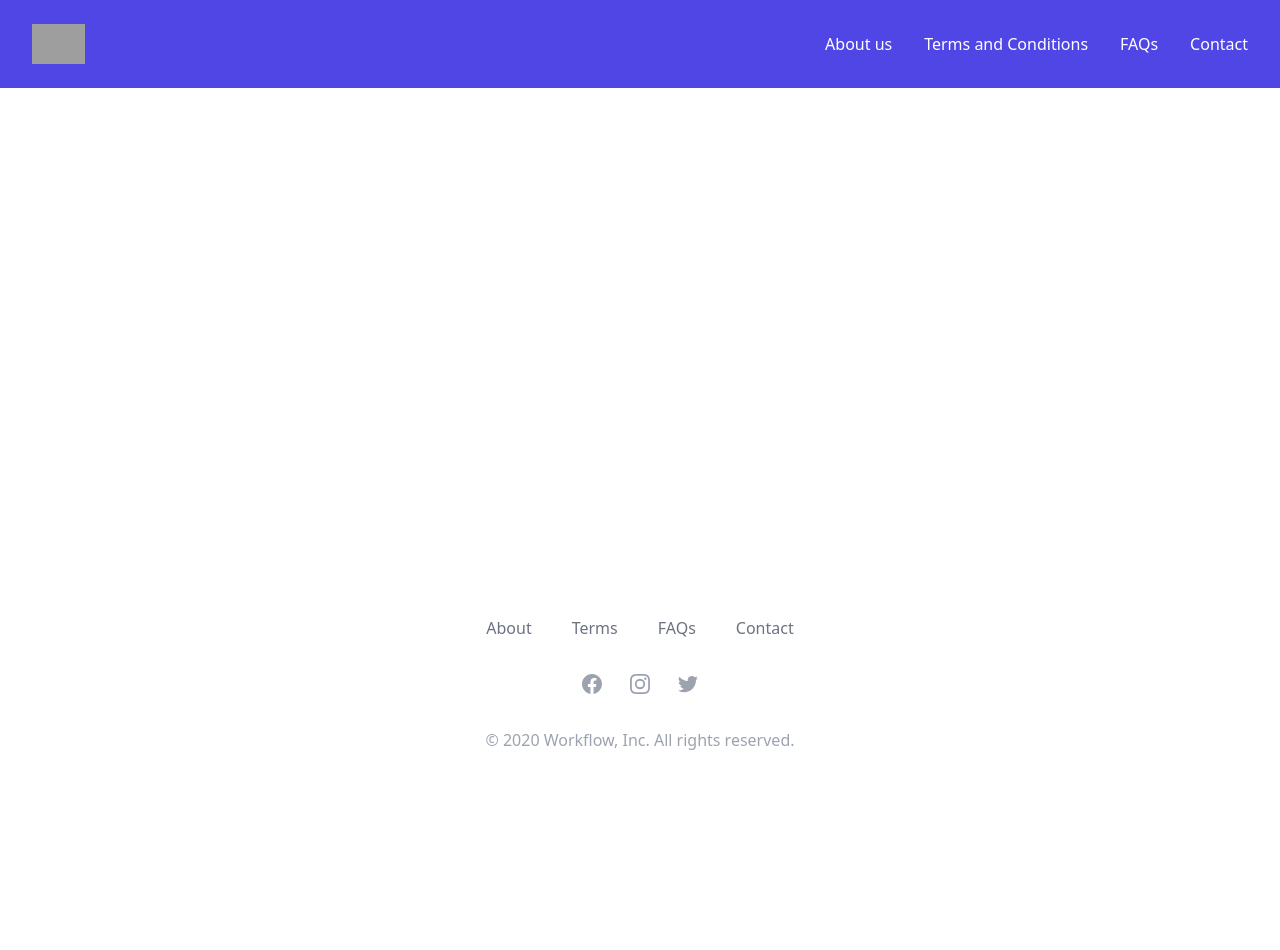
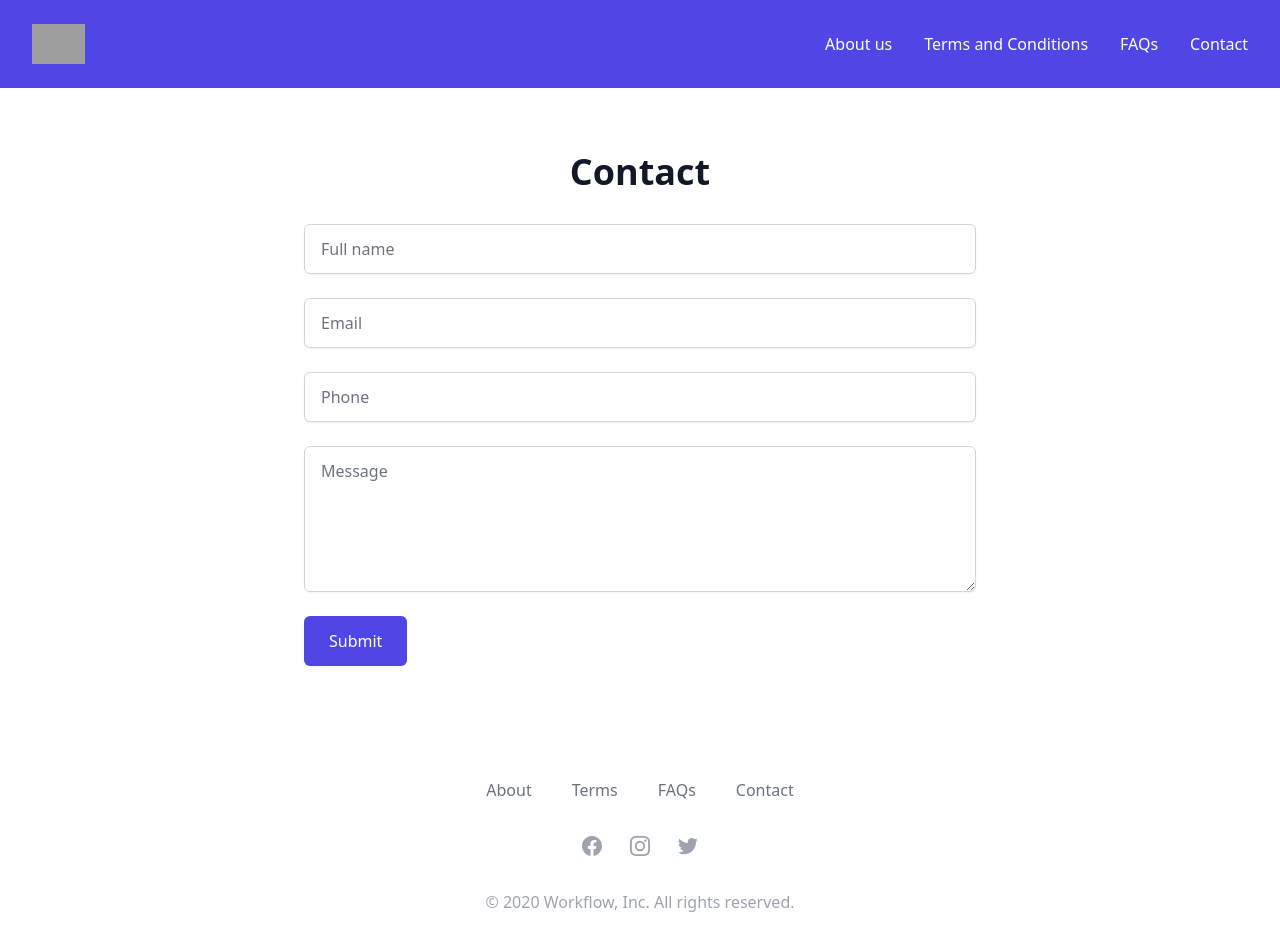
Before and after one commit to Bahodir8586/ifri, a Next.js app: page /contact in a window 1280 px wide. Shown: the top 950 px of the page. Before the commit the page ends 800 px from the top, so only its background shows below. Built offline with nearby package versions, Linux system fonts and the light colour scheme; grey boxes are pictures that could not be loaded.

Commit message:
contact page

```diff
--- a/modules/index/Contact.jsx
+++ b/modules/index/Contact.jsx
@@ -1,7 +1,7 @@
 import { useState } from 'react'
 import { MailIcon, PhoneIcon } from '@heroicons/react/outline'
 
-const Contact = () => {
+const Contact = ({ submit }) => {
   const [name, setName] = useState('')
   const [email, setEmail] = useState('')
   const [phone, setPhone] = useState('')
@@ -61,7 +61,13 @@ const Contact = () => {
         </div>
         <div className="bg-white py-16 px-4 sm:px-6 lg:col-span-3 lg:py-24 lg:px-8 xl:pl-12">
           <div className="max-w-lg mx-auto lg:max-w-none">
-            <form action="#" method="POST" className="grid grid-cols-1 gap-y-6">
+            <form
+              onSubmit={(e) => {
+                e.preventDefault()
+                submit(name, email, phone, message)
+              }}
+              className="grid grid-cols-1 gap-y-6"
+            >
               <div>
                 <label htmlFor="full-name" className="sr-only">
                   Full name
@@ -114,13 +120,17 @@ const Contact = () => {
                   rows={4}
                   className="block w-full shadow-sm py-3 px-4 placeholder-gray-500 focus:ring-indigo-500 focus:border-indigo-500 border border-gray-300 rounded-md"
                   placeholder="Message"
-                  value={name}
-                  onChange={(e) => setName(e.target.value)}
+                  value={message}
+                  onChange={(e) => setMessage(e.target.value)}
                 />
               </div>
               <div>
                 <button
                   type="submit"
+                  onClick={(e) => {
+                    e.preventDefault()
+                    submit(name, email, phone, message)
+                  }}
                   className="inline-flex justify-center py-3 px-6 border border-transparent shadow-sm text-base font-medium rounded-md text-white bg-indigo-600 hover:bg-indigo-700 focus:outline-none focus:ring-2 focus:ring-offset-2 focus:ring-indigo-500"
                 >
                   Submit
--- a/pages/contact.jsx
+++ b/pages/contact.jsx
@@ -1,6 +1,108 @@
+import { useState } from 'react'
+
 import Layout from '../layout'
 
 const Contact = () => {
-  return <Layout></Layout>
+  const [name, setName] = useState('')
+  const [email, setEmail] = useState('')
+  const [phone, setPhone] = useState('')
+  const [message, setMessage] = useState('')
+
+  const submit = () => {
+    //   TODO: handle submit there
+    console.log(name, email, phone, message)
+  }
+
+  return (
+    <Layout>
+      <div className="bg-white">
+        <div className="max-w-7xl mx-auto py-12 px-4 sm:py-16 sm:px-6 lg:px-8">
+          <div className="max-w-2xl mx-auto">
+            <h1 className="text-center text-3xl mb-8 font-extrabold text-gray-900 sm:text-4xl">
+              Contact
+            </h1>
+            <div className="max-w-lg mx-auto lg:max-w-none">
+              <form
+                onSubmit={(e) => {
+                  e.preventDefault()
+                  submit()
+                }}
+                className="grid grid-cols-1 gap-y-6"
+              >
+                <div>
+                  <label htmlFor="full-name" className="sr-only">
+                    Full name
+                  </label>
+                  <input
+                    type="text"
+                    name="full-name"
+                    autoComplete="name"
+                    value={name}
+                    onChange={(e) => setName(e.target.value)}
+                    className="block w-full shadow-sm py-3 px-4 placeholder-gray-500 focus:ring-indigo-500 focus:border-indigo-500 border-gray-300 rounded-md"
+                    placeholder="Full name"
+                  />
+                </div>
+                <div>
+                  <label htmlFor="email" className="sr-only">
+                    Email
+                  </label>
+                  <input
+                    name="email"
+                    type="email"
+                    autoComplete="email"
+                    value={email}
+                    onChange={(e) => setEmail(e.target.value)}
+                    className="block w-full shadow-sm py-3 px-4 placeholder-gray-500 focus:ring-indigo-500 focus:border-indigo-500 border-gray-300 rounded-md"
+                    placeholder="Email"
+                  />
+                </div>
+                <div>
+                  <label htmlFor="phone" className="sr-only">
+                    Phone
+                  </label>
+                  <input
+                    type="text"
+                    name="phone"
+                    autoComplete="tel"
+                    value={phone}
+                    onChange={(e) => setPhone(e.target.value)}
+                    className="block w-full shadow-sm py-3 px-4 placeholder-gray-500 focus:ring-indigo-500 focus:border-indigo-500 border-gray-300 rounded-md"
+                    placeholder="Phone"
+                  />
+                </div>
+                <div>
+                  <label htmlFor="message" className="sr-only">
+                    Message
+                  </label>
+                  <textarea
+                    id="message"
+                    name="message"
+                    rows={5}
+                    className="block w-full shadow-sm py-3 px-4 placeholder-gray-500 focus:ring-indigo-500 focus:border-indigo-500 border border-gray-300 rounded-md"
+                    placeholder="Message"
+                    value={message}
+                    onChange={(e) => setMessage(e.target.value)}
+                  />
+                </div>
+                <div>
+                  <button
+                    type="submit"
+                    onClick={(e) => {
+                      e.preventDefault()
+                      submit()
+                    }}
+                    className="inline-flex justify-center py-3 px-6 border border-transparent shadow-sm text-base font-medium rounded-md text-white bg-indigo-600 hover:bg-indigo-700 focus:outline-none focus:ring-2 focus:ring-offset-2 focus:ring-indigo-500"
+                  >
+                    Submit
+                  </button>
+                </div>
+              </form>
+            </div>
+          </div>
+        </div>
+      </div>
+    </Layout>
+  )
 }
 export default Contact
--- a/pages/faqs.jsx
+++ b/pages/faqs.jsx
@@ -4,6 +4,31 @@ import { ChevronDownIcon } from '@heroicons/react/outline'
 import Layout from '../layout'
 
 const faqs = [
+  {
+    question: "What's the best thing about Switzerland?",
+    answer:
+      "I don't know, but the flag is a big plus. Lorem ipsum dolor sit amet consectetur adipisicing elit. Quas cupiditate laboriosam fugiat.",
+  },
+  {
+    question: "What's the best thing about Switzerland?",
+    answer:
+      "I don't know, but the flag is a big plus. Lorem ipsum dolor sit amet consectetur adipisicing elit. Quas cupiditate laboriosam fugiat.",
+  },
+  {
+    question: "What's the best thing about Switzerland?",
+    answer:
+      "I don't know, but the flag is a big plus. Lorem ipsum dolor sit amet consectetur adipisicing elit. Quas cupiditate laboriosam fugiat.",
+  },
+  {
+    question: "What's the best thing about Switzerland?",
+    answer:
+      "I don't know, but the flag is a big plus. Lorem ipsum dolor sit amet consectetur adipisicing elit. Quas cupiditate laboriosam fugiat.",
+  },
+  {
+    question: "What's the best thing about Switzerland?",
+    answer:
+      "I don't know, but the flag is a big plus. Lorem ipsum dolor sit amet consectetur adipisicing elit. Quas cupiditate laboriosam fugiat.",
+  },
   {
     question: "What's the best thing about Switzerland?",
     answer:
@@ -18,12 +43,12 @@ function classNames(...classes) {
 const FAQs = () => {
   return (
     <Layout>
-      <div className="bg-white h-screen">
+      <div className="bg-white">
         <div className="max-w-7xl mx-auto py-12 px-4 sm:py-16 sm:px-6 lg:px-8">
           <div className="max-w-3xl mx-auto divide-y-2 divide-gray-200">
-            <h2 className="text-center text-3xl font-extrabold text-gray-900 sm:text-4xl">
+            <h1 className="text-center text-3xl font-extrabold text-gray-900 sm:text-4xl">
               Frequently asked questions
-            </h2>
+            </h1>
             <dl className="mt-6 space-y-6 divide-y divide-gray-200">
               {faqs.map((faq) => (
                 <Disclosure as="div" key={faq.question} className="pt-6">
--- a/pages/index.jsx
+++ b/pages/index.jsx
@@ -10,7 +10,12 @@ export async function getStaticProps(context) {
   return { props: {} }
 }
 
-const Index = () => (
+const Index = () => {
+  const submitForm = (name, email, phone, message) => {
+    //   TODO: handle submit there
+    console.log(name, email, phone, message)
+  }
+  return (
     <div>
       <Head>
         <title>IFRI - Ilm-fan Rivojlanish</title>
@@ -19,8 +24,9 @@ const Index = () => (
         <Header />
         <Stats />
         <Faqs />
-      <Contact />
+        <Contact submit={submitForm} />
       </Layout>
     </div>
   )
+}
 export default Index
```
Lines whose indentation alone changed are shown as unchanged.
